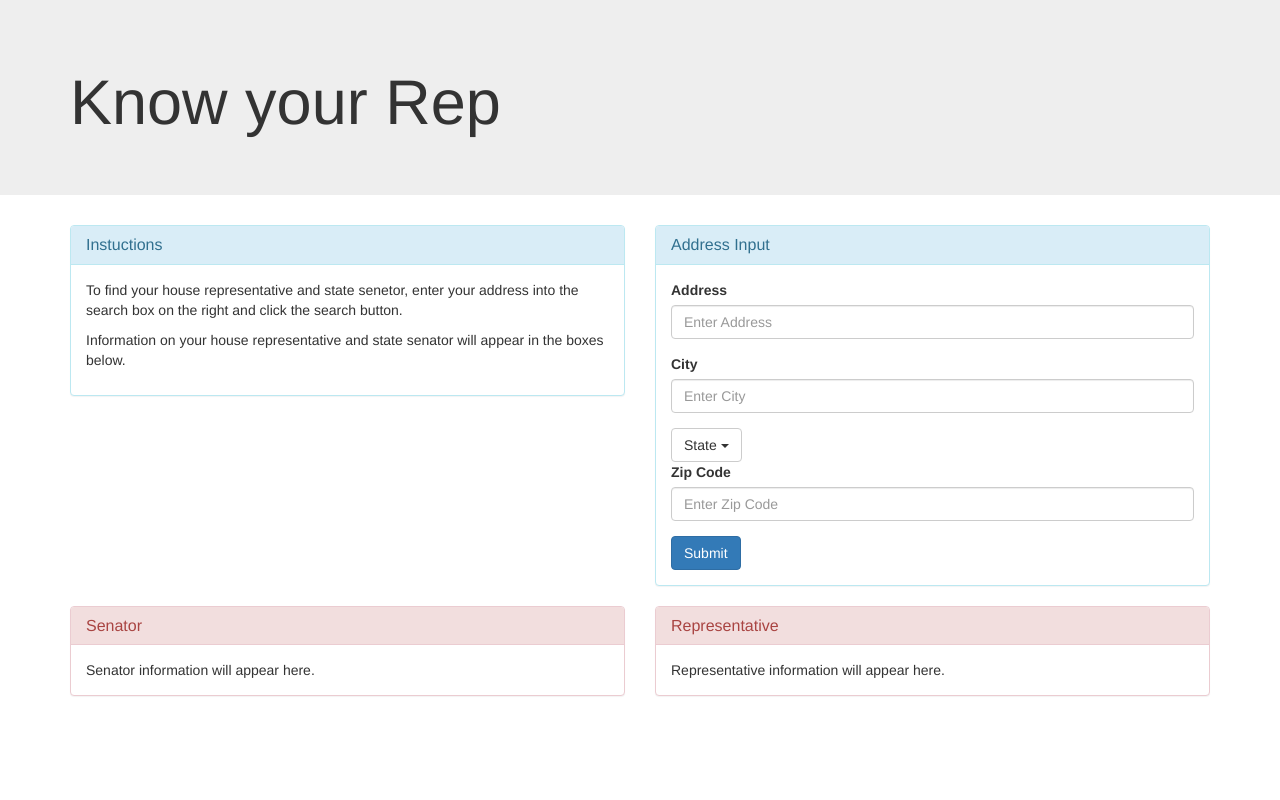
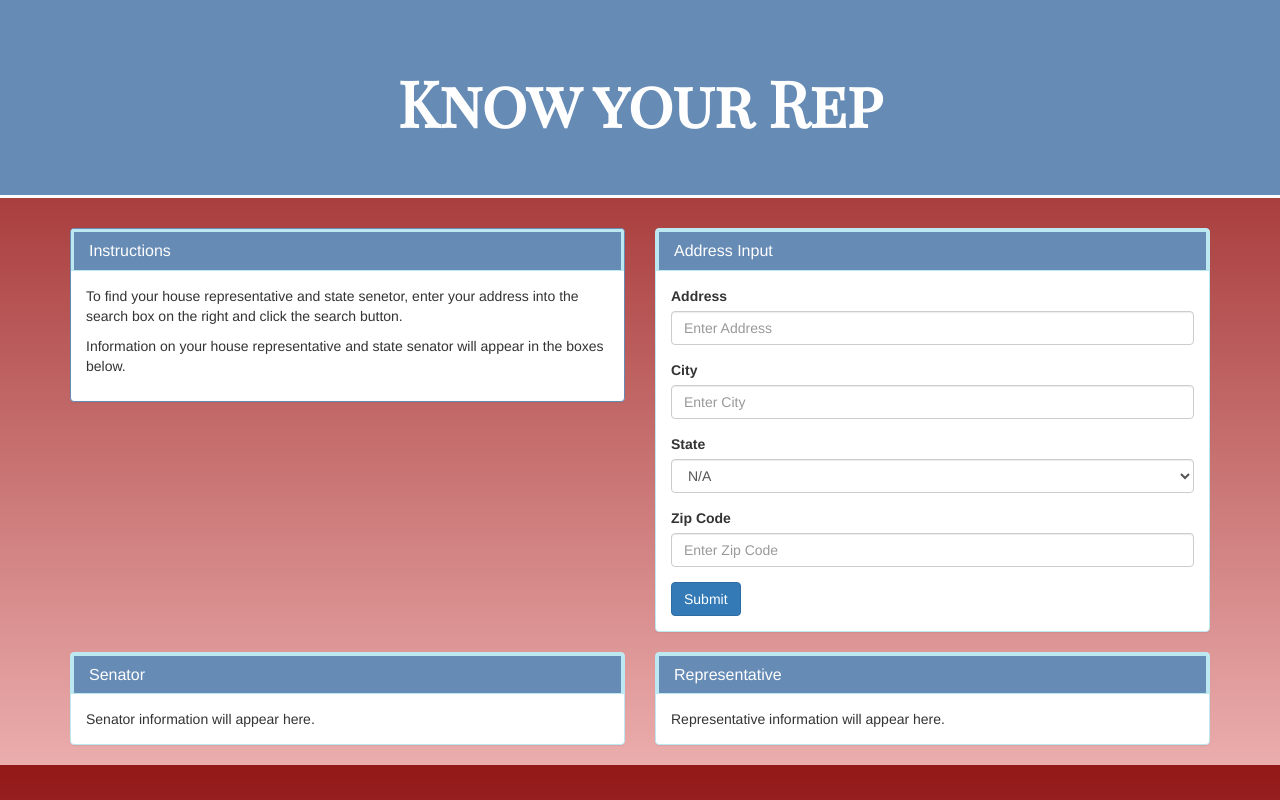
Before and after one commit to arnoldrz2/Know-Your-Rep, a plain HTML site: page index.html in a window 1280 px wide. Drawn offline with nearby package versions, Linux system fonts and the light colour scheme.

Commit message:
html and css update

```diff
--- a/assets/css/style.css
+++ b/assets/css/style.css
@@ -0,0 +1,34 @@
+.jumbotron {
+  background-color: #668BB5;
+  font-family: 'Playfair Display SC', serif;
+  text-align: center;
+  color: #FEFEFE;
+  border-bottom: solid;
+  border-color: #FEFEFE;
+}
+
+h1 {
+  font-weight: bold;
+}
+
+body {
+  background: linear-gradient(#931818, #EBADAD);
+}
+.panel-heading {
+  border-style: solid;
+  border-color: #668BB5;
+  background-color: #668BB5;
+}
+
+#instructions, #addressPanel, #representative, #senatorPanel {
+  background-color: #668BB5
+}
+
+#instructionPanel {
+  border-style: solid;
+  border-color: #668BB5;
+}
+
+.panel-title {
+  color: #FEFEFE;
+}
--- a/index.html
+++ b/index.html
@@ -7,7 +7,16 @@
 
 		<link rel="stylesheet" type="text/css" href="assets/css/style.css">
 
+		<link href="https://fonts.googleapis.com/css?family=Playfair+Display+SC" rel="stylesheet">
+
+
+		<script
+		src="https://code.jquery.com/jquery-3.2.1.min.js"
+		integrity="sha256-hwg4gsxgFZhOsEEamdOYGBf13FyQuiTwlAQgxVSNgt4="
+		crossorigin="anonymous"></script>
+
 		<script src="https://maxcdn.bootstrapcdn.com/bootstrap/3.3.7/js/bootstrap.min.js" integrity="sha384-Tc5IQib027qvyjSMfHjOMaLkfuWVxZxUPnCJA7l2mCWNIpG9mGCD8wGNIcPD7Txa" crossorigin="anonymous"></script>
+
 
 		<script type="text/javascript" src="assets/javascript/logic.js"></script>
 
@@ -21,9 +30,9 @@
 
     <div class="row">
       <div class="col-sm-6">
-         <div class="panel panel-info">
-			   		<div class="panel-heading">
-				    	<h3 class="panel-title">Instuctions</h3>
+         <div class="panel panel-info" id="instructionPanel">
+			   		<div class="panel-heading" id="instructions">
+				    	<h3 class="panel-title">Instructions</h3>
 				  	</div>
 			  	<div class="panel-body">
 			   	 <p>
@@ -41,90 +50,88 @@
 
       <div class="col-sm-6">
         <div class="panel panel-info">
-		  		<div class="panel-heading">
+		  		<div class="panel-heading" id="addressPanel">
 			    	<h3 class="panel-title">Address Input</h3>
 			  	</div>
 			  	<div class="panel-body">
 						<form>
 					    <div class="form-group">
 					      <label for="employee-name-input">Address</label>
-					      <input class="form-control" id="Address" type="text" placeholder="Enter Address">
+					      <input class="form-control" id="address" type="text" placeholder="Enter Address">
 					    </div>
 					    <div class="form-group">
 					     <label for="role-input">City</label>
-					     <input class="form-control" id="City" type="text" placeholder="Enter City">
+					     <input class="form-control" id="city" type="text" placeholder="Enter City">
 					    </div>
 					    <!-- <div class="form-group">
 					      <label for="start-input">State</label>
 					      <input class="form-control" id="State" type="text" placeholder="Enter State">
 					    </div> -->
-					    <div class="btn-group">
-					      <button type="button" class="btn btn-default dropdown-toggle" data-toggle="dropdown"  aria-haspopup="true" aria-expanded="false">
-					      State <span class="caret"></span>
-					      </button>
-					      <ul class="dropdown-menu">
-					        <li><a href="#">Alabama</a></li>
-					        <li><a href="#">Alaska</a></li>
-					        <li><a href="#">Arizona</a></li>
-					        <li><a href="#">Arkansas</a></li>
-					        <li><a href="#">California</a></li>
-					        <li><a href="#">Colorado</a></li>
-					        <li><a href="#">Conneticut</a></li>
-					        <li><a href="#">Delaware</a></li>
-					        <li><a href="#">Florida</a></li>
-					        <li><a href="#">Georgia</a></li>
-					        <li><a href="#">Hawaii</a></li>
-					        <li><a href="#">Idado</a></li>
-					        <li><a href="#">Illinois</a></li>
-					        <li><a href="#">Indiana</a></li>
-					        <li><a href="#">Iowa</a></li>
-					        <li><a href="#">Kansas</a></li>
-					        <li><a href="#">Kentucky</a></li>
-					        <li><a href="#">Louisiana</a></li>
-					        <li><a href="#">Maine</a></li>
-					        <li><a href="#">Maryland</a></li>
-					        <li><a href="#">Massachusetts</a></li>
-					        <li><a href="#">Michigan</a></li>
-					        <li><a href="#">Minnesota</a></li>
-					        <li><a href="#">Mississippi</a></li>
-					        <li><a href="#">Missouri</a></li>
-					        <li><a href="#">Montana</a></li>
-					        <li><a href="#">Nebraska</a></li>
-					        <li><a href="#">Nevada</a></li>
-					        <li><a href="#">New Hampshire</a></li>
-					        <li><a href="#">New Jersey</a></li>
-					        <li><a href="#">New Mexico</a></li>
-					        <li><a href="#">New York</a></li>
-					        <li><a href="#">North Carolina</a></li>
-					        <li><a href="#">North Dakota</a></li>
-					        <li><a href="#">Ohio</a></li>
-					        <li><a href="#">Oklahoma</a></li>
-					        <li><a href="#">Oregon</a></li>
-					        <li><a href="#">Pennsylvania</a></li>
-					        <li><a href="#">Rhode Island</a></li>
-					        <li><a href="#">South Carolina</a></li>
-					        <li><a href="#">South Dakota</a></li>
-					        <li><a href="#">Tennessee</a></li>
-					        <li><a href="#">Texas</a></li>
-					        <li><a href="#">Utah</a></li>
-					        <li><a href="#">Vermont</a></li>
-					        <li><a href="#">Virginia</a></li>
-					        <li><a href="#">Washington</a></li>
-					        <li><a href="#">West Virginia</a></li>
-					        <li><a href="#">Wisconsin</a></li>
-					        <li><a href="#">Wyoming</a></li>
-					        <li role="separator" class="divider"></li>
-					        <li><a href="#">Separated link</a></li>
-					      </ul>
-					    </div>
 
-					    <br>
+							<div class="form-group">
+							<label for="state">State</label>
+								<select class="form-control" id="state" name="state">
+									<option value="">N/A</option>
+									<option value="AK">Alaska</option>
+									<option value="AL">Alabama</option>
+									<option value="AR">Arkansas</option>
+									<option value="AZ">Arizona</option>
+									<option value="CA">California</option>
+									<option value="CO">Colorado</option>
+									<option value="CT">Connecticut</option>
+									<option value="DC">District of Columbia</option>
+									<option value="DE">Delaware</option>
+									<option value="FL">Florida</option>
+									<option value="GA">Georgia</option>
+									<option value="HI">Hawaii</option>
+									<option value="IA">Iowa</option>
+									<option value="ID">Idaho</option>
+									<option value="IL">Illinois</option>
+									<option value="IN">Indiana</option>
+									<option value="KS">Kansas</option>
+									<option value="KY">Kentucky</option>
+									<option value="LA">Louisiana</option>
+									<option value="MA">Massachusetts</option>
+									<option value="MD">Maryland</option>
+									<option value="ME">Maine</option>
+									<option value="MI">Michigan</option>
+									<option value="MN">Minnesota</option>
+									<option value="MO">Missouri</option>
+									<option value="MS">Mississippi</option>
+									<option value="MT">Montana</option>
+									<option value="NC">North Carolina</option>
+									<option value="ND">North Dakota</option>
+									<option value="NE">Nebraska</option>
+									<option value="NH">New Hampshire</option>
+									<option value="NJ">New Jersey</option>
+									<option value="NM">New Mexico</option>
+									<option value="NV">Nevada</option>
+									<option value="NY">New York</option>
+									<option value="OH">Ohio</option>
+									<option value="OK">Oklahoma</option>
+									<option value="OR">Oregon</option>
+									<option value="PA">Pennsylvania</option>
+									<option value="PR">Puerto Rico</option>
+									<option value="RI">Rhode Island</option>
+									<option value="SC">South Carolina</option>
+									<option value="SD">South Dakota</option>
+									<option value="TN">Tennessee</option>
+									<option value="TX">Texas</option>
+									<option value="UT">Utah</option>
+									<option value="VA">Virginia</option>
+									<option value="VT">Vermont</option>
+									<option value="WA">Washington</option>
+									<option value="WI">Wisconsin</option>
+									<option value="WV">West Virginia</option>
+									<option value="WY">Wyoming</option>
+								</select>
+							</div>
 
 					    <div class="form-group">
 					      <label for="rate-input">Zip Code</label>
-					      <input class="form-control" id="rate-input" type="text" placeholder="Enter Zip Code">
+					      <input class="form-control" id="zipcode" type="text" placeholder="Enter Zip Code">
 					    </div>
-					    <button class="btn btn-primary" id="add-employee-btn" type="submit">Submit</button>
+					    <button class="btn btn-primary" id="submit" type="submit">Submit</button>
 					  </form>
 
 
@@ -136,19 +143,19 @@
 
     <div class="row">
         <div class="col-sm-6">
-        	<div class="panel panel-danger">
-			  		<div class="panel-heading">
+        	<div class="panel panel-info">
+			  		<div class="panel-heading" id="senatorPanel">
 				    	<h3 class="panel-title">Senator</h3>
 				  	</div>
-				  	<div class="panel-body">
+				  	<div class="panel-body" id="senator">
 				   	 	Senator information will appear here.
 				  	</div>
 					</div>
         </div>
 
         <div class="col-sm-6">
-					<div class="panel panel-danger">
-				  	<div class="panel-heading">
+					<div class="panel panel-info">
+				  	<div class="panel-heading" id="representative">
 					    <h3 class="panel-title">Representative</h3>
 					  </div>
 					  <div class="panel-body">
```
